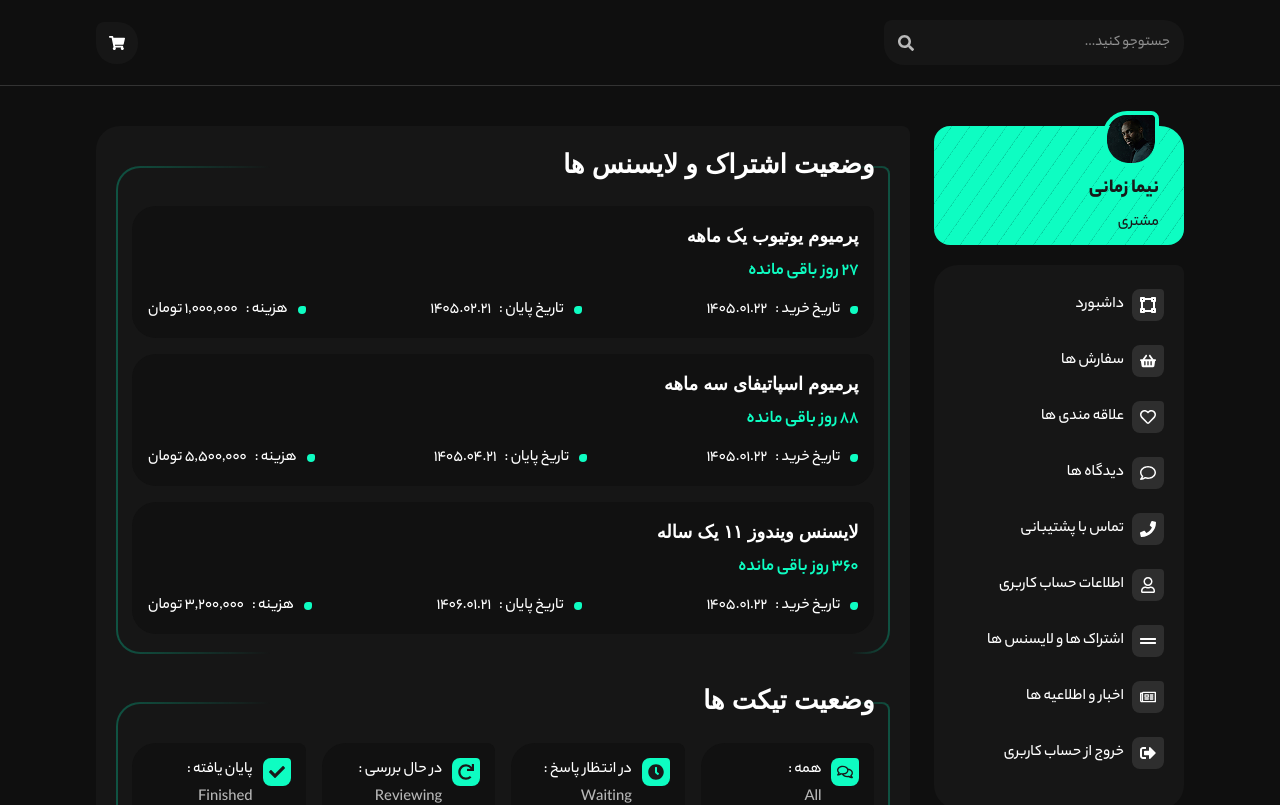
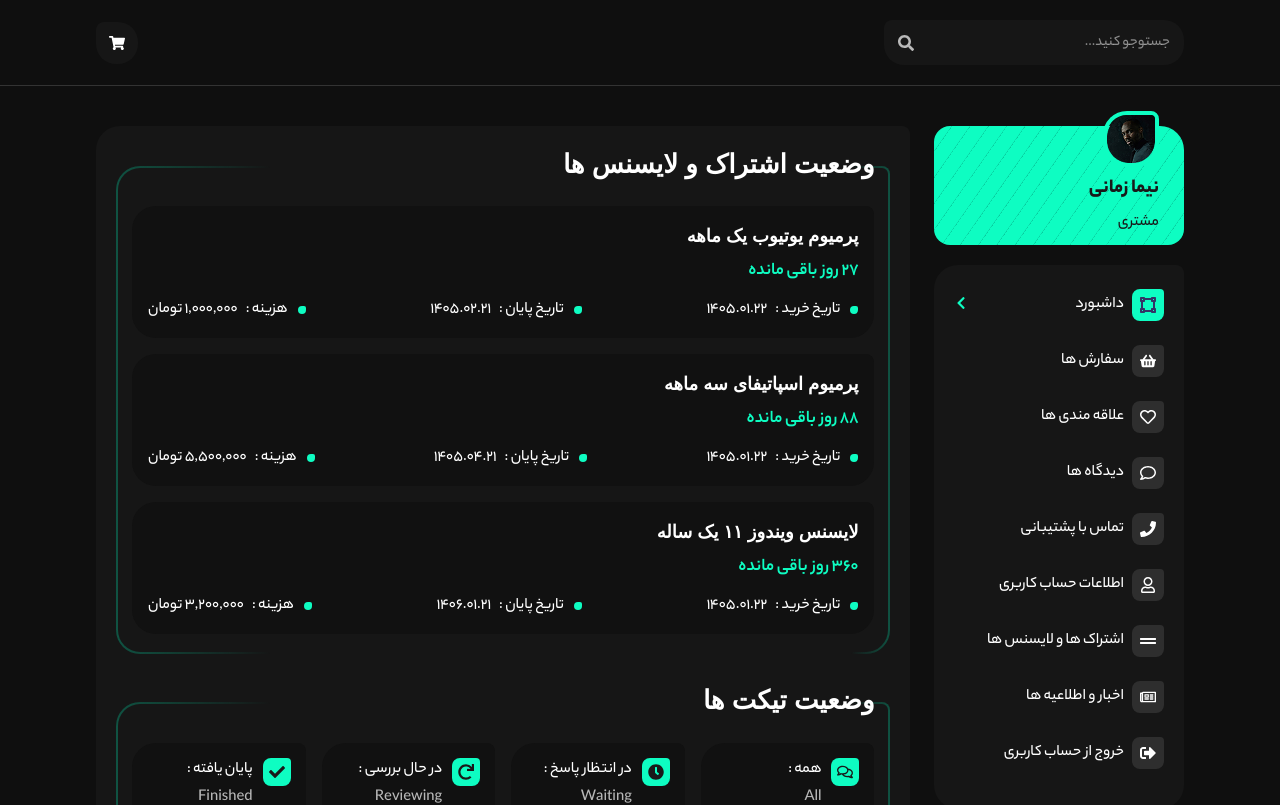
Before and after one commit to PAPAshady/account-pro, a Next.js app: page /dashboard in a window 1280 px wide. Shown: the top 805 px of the page. Built offline with nearby package versions, Linux system fonts and the light colour scheme; a web font is replaced by a local one.

Commit message:
feat: added active state to navlinks in dashboard sidebar.

```diff
--- a/src/app/(dashboard)/layout.jsx
+++ b/src/app/(dashboard)/layout.jsx
@@ -1,9 +1,10 @@
 import Image from 'next/image';
 import Link from 'next/link';
 
-import { FaBars, FaShoppingCart, FaChevronLeft, FaSignOutAlt } from 'react-icons/fa';
+import { FaBars, FaShoppingCart } from 'react-icons/fa';
 
-import { dashboardLinks } from '@/data';
+import Sidebar from '@templates/Dashboard/Sidebar/Sidebar';
+
 import SearchBox from '@modules/SearchBox/SearchBox';
 import Footer from '@modules/Footer/Footer';
 
@@ -33,55 +34,8 @@ export default function layout({ children }) {
         </div>
       </header>
       <div className="mx-auto w-[95%] max-w-360 xl:w-[85%]">
-        <div className="flex itemsstart gap-6 pb-10">
-          <aside className="hidden h-full w-1/4 lg:block xl:w-62.5">
-            <div className="space-y-5">
-              <div className="bg-primary bg-hatching rounded-2xl rounded-tr-3xl p-6.25 pb-2.5 text-[#191919]">
-                <div>
-                  <Image
-                    alt="نیما زمانی"
-                    width={60}
-                    height={60}
-                    className="border-primary -mt-10 size-14 rounded-3xl rounded-tr-lg border-4 object-cover"
-                    src="/images/profile/profile2.png"
-                  />
-                </div>
-                <p className="my-2 text-xl font-bold">نیما زمانی</p>
-                <p className="font-normal">مشتری</p>
-              </div>
-              <nav className="bg-foreground rounded-3xl rounded-tr-lg p-5">
-                <ul>
-                  {dashboardLinks.map((link) => (
-                    <li key={link.id}>
-                      <Link
-                        href={link.href}
-                        className="group mb-2.5 flex items-center justify-between gap-2 pb-2.5"
-                      >
-                        <span className="mt-1 flex items-center gap-2">
-                          <i className="group-hover:bg-primary grid size-8 place-content-center rounded-lg rounded-tr-sm bg-[#ffffff1a] transition-colors duration-300 group-hover:text-[#336]">
-                            {link.icon}
-                          </i>
-                          <span>{link.title}</span>
-                        </span>
-                        <FaChevronLeft className="text-primary text-sm opacity-0 transition-opacity duration-300 group-hover:opacity-100" />
-                      </Link>
-                    </li>
-                  ))}
-                  <li>
-                    <button className="group mb-2.5 flex items-center justify-between gap-2 pb-2.5">
-                      <span className="mt-1 flex items-center gap-2">
-                        <i className="group-hover:bg-primary grid size-8 place-content-center rounded-lg rounded-tr-sm bg-[#ffffff1a] transition-colors duration-300 group-hover:text-[#336]">
-                          <FaSignOutAlt />
-                        </i>
-                        <span>خروج از حساب کاربری</span>
-                      </span>
-                      <FaChevronLeft className="text-primary text-sm opacity-0 transition-opacity duration-300 group-hover:opacity-100" />
-                    </button>
-                  </li>
-                </ul>
-              </nav>
-            </div>
-          </aside>
+        <div className="itemsstart flex gap-6 pb-10">
+          <Sidebar />
           <main className="bg-foreground w-full rounded-3xl rounded-tr-lg p-5 lg:w-3/4 xl:grow">
             {children}
           </main>
--- /dev/null
+++ b/src/components/templates/Dashboard/Sidebar/Sidebar.jsx
@@ -0,0 +1,74 @@
+'use client';
+import Image from 'next/image';
+import Link from 'next/link';
+import { usePathname } from 'next/navigation';
+
+import { FaChevronLeft, FaSignOutAlt } from 'react-icons/fa';
+import clsx from 'clsx';
+
+import { dashboardLinks } from '@/data';
+
+export default function Sidebar() {
+  const pathname = usePathname();
+
+  return (
+    <aside className="hidden h-full w-1/4 lg:block xl:w-62.5">
+      <div className="space-y-5">
+        <div className="bg-primary bg-hatching rounded-2xl rounded-tr-3xl p-6.25 pb-2.5 text-[#191919]">
+          <div>
+            <Image
+              alt="نیما زمانی"
+              width={60}
+              height={60}
+              className="border-primary -mt-10 size-14 rounded-3xl rounded-tr-lg border-4 object-cover"
+              src="/images/profile/profile2.png"
+            />
+          </div>
+          <p className="my-2 text-xl font-bold">نیما زمانی</p>
+          <p className="font-normal">مشتری</p>
+        </div>
+        <nav className="bg-foreground rounded-3xl rounded-tr-lg p-5">
+          <ul>
+            {dashboardLinks.map((link) => (
+              <li key={link.id}>
+                <Link
+                  href={link.href}
+                  className="group mb-2.5 flex items-center justify-between gap-2 pb-2.5"
+                >
+                  <span className="mt-1 flex items-center gap-2">
+                    <i
+                      className={clsx(
+                        'group-hover:bg-primary grid size-8 place-content-center rounded-lg rounded-tr-sm transition-colors duration-300 group-hover:text-[#336]',
+                        link.href === pathname ? 'bg-primary text-[#336]' : 'bg-[#ffffff1a]'
+                      )}
+                    >
+                      {link.icon}
+                    </i>
+                    <span>{link.title}</span>
+                  </span>
+                  <FaChevronLeft
+                    className={clsx(
+                      'text-primary text-sm opacity-0 transition-opacity duration-300 group-hover:opacity-100',
+                      link.href === pathname ? 'opacity-100' : 'opacity-0'
+                    )}
+                  />
+                </Link>
+              </li>
+            ))}
+            <li>
+              <button className="group mb-2.5 flex items-center justify-between gap-2 pb-2.5">
+                <span className="mt-1 flex items-center gap-2">
+                  <i className="group-hover:bg-primary grid size-8 place-content-center rounded-lg rounded-tr-sm bg-[#ffffff1a] transition-colors duration-300 group-hover:text-[#336]">
+                    <FaSignOutAlt />
+                  </i>
+                  <span>خروج از حساب کاربری</span>
+                </span>
+                <FaChevronLeft className="text-primary text-sm opacity-0 transition-opacity duration-300 group-hover:opacity-100" />
+              </button>
+            </li>
+          </ul>
+        </nav>
+      </div>
+    </aside>
+  );
+}
```
